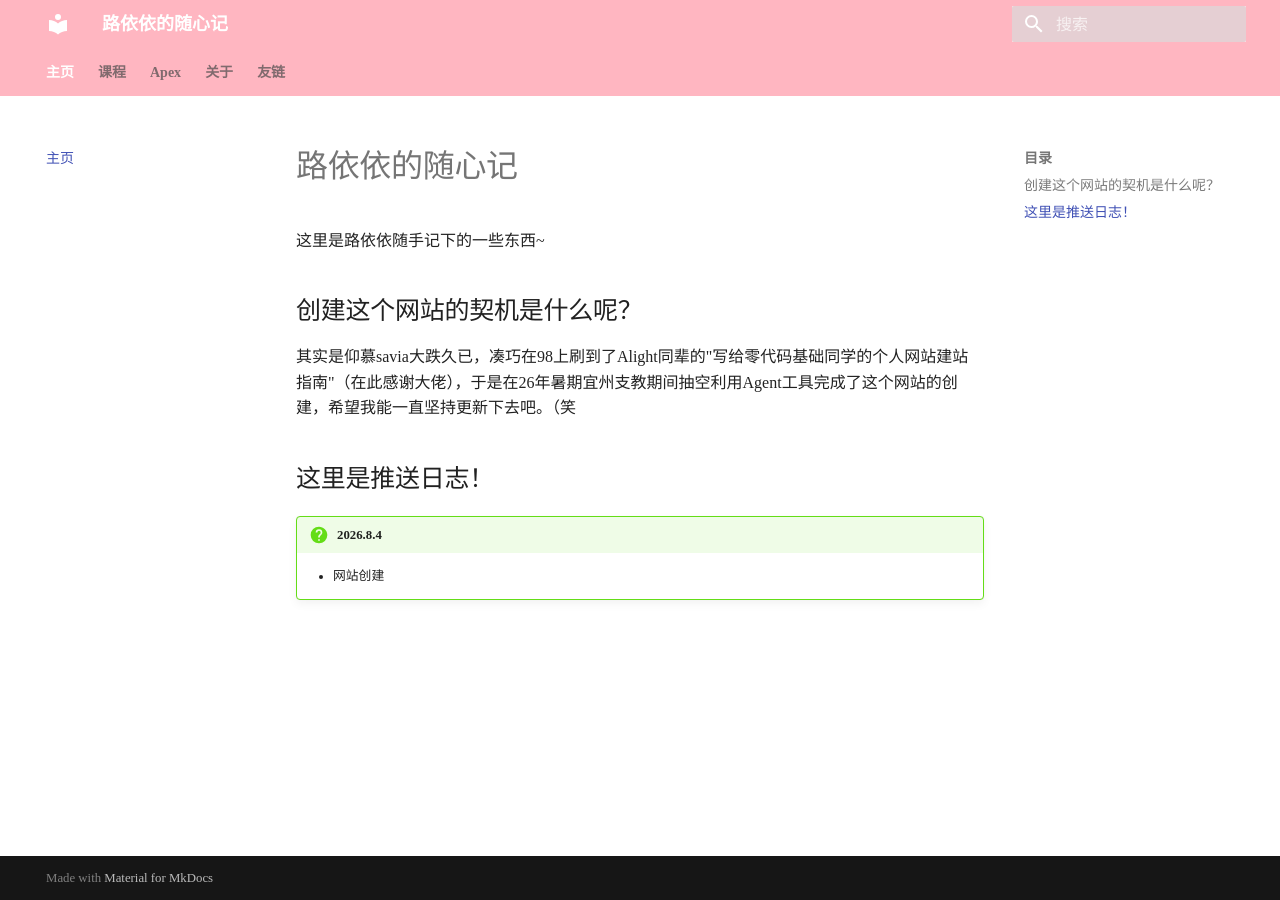
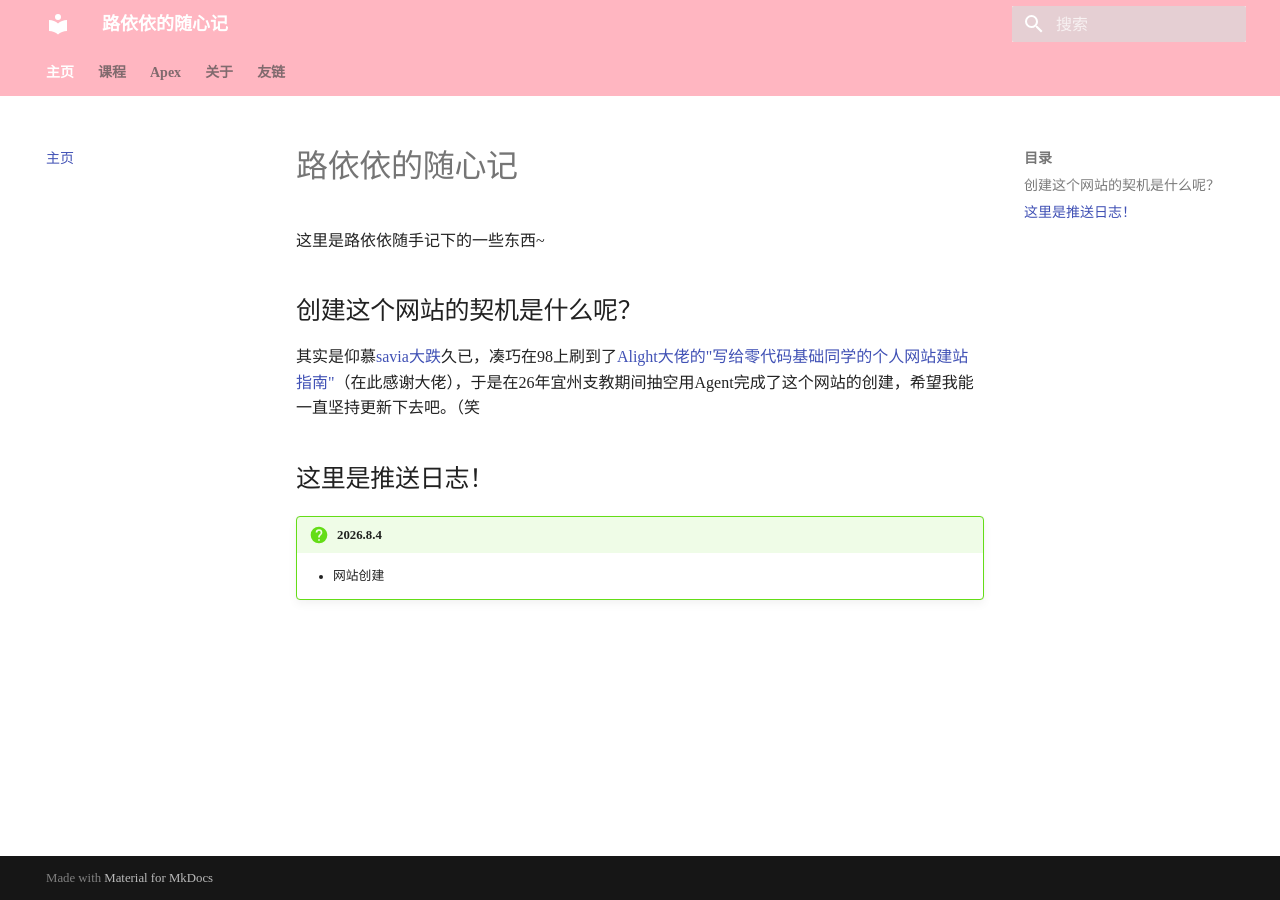
Before and after one commit to Luyiyi2858/Luyiyi2858.github.io, an MkDocs documentation site: the page built from docs/index.md, in a window 1280 px wide. Built offline with MkDocs 1.6.1 and Material for MkDocs 9.7.7, drawn with Linux system fonts in a browser that asks for light colours.

Commit message:
更新主页和关于页面内容

```diff
--- a/docs/index.md
+++ b/docs/index.md
@@ -4,7 +4,7 @@
 
 ## 创建这个网站的契机是什么呢？
 
-其实是仰慕savia大跌久已，凑巧在98上刷到了Alight同辈的"写给零代码基础同学的个人网站建站指南"（在此感谢大佬），于是在26年暑期宜州支教期间抽空利用Agent工具完成了这个网站的创建，希望我能一直坚持更新下去吧。（笑
+其实是仰慕[savia大跌](https://savia7582.github.io/Exterior/)久已，凑巧在98上刷到了[Alight大佬的"写给零代码基础同学的个人网站建站指南"](https://www.cc98.org/topic/6588970)（在此感谢大佬），于是在26年宜州支教期间抽空用Agent完成了这个网站的创建，希望我能一直坚持更新下去吧。（笑
 
 ## 这里是推送日志！
 
```
Also changed, not shown: docs/about/index.md (+1 -1 lines).
